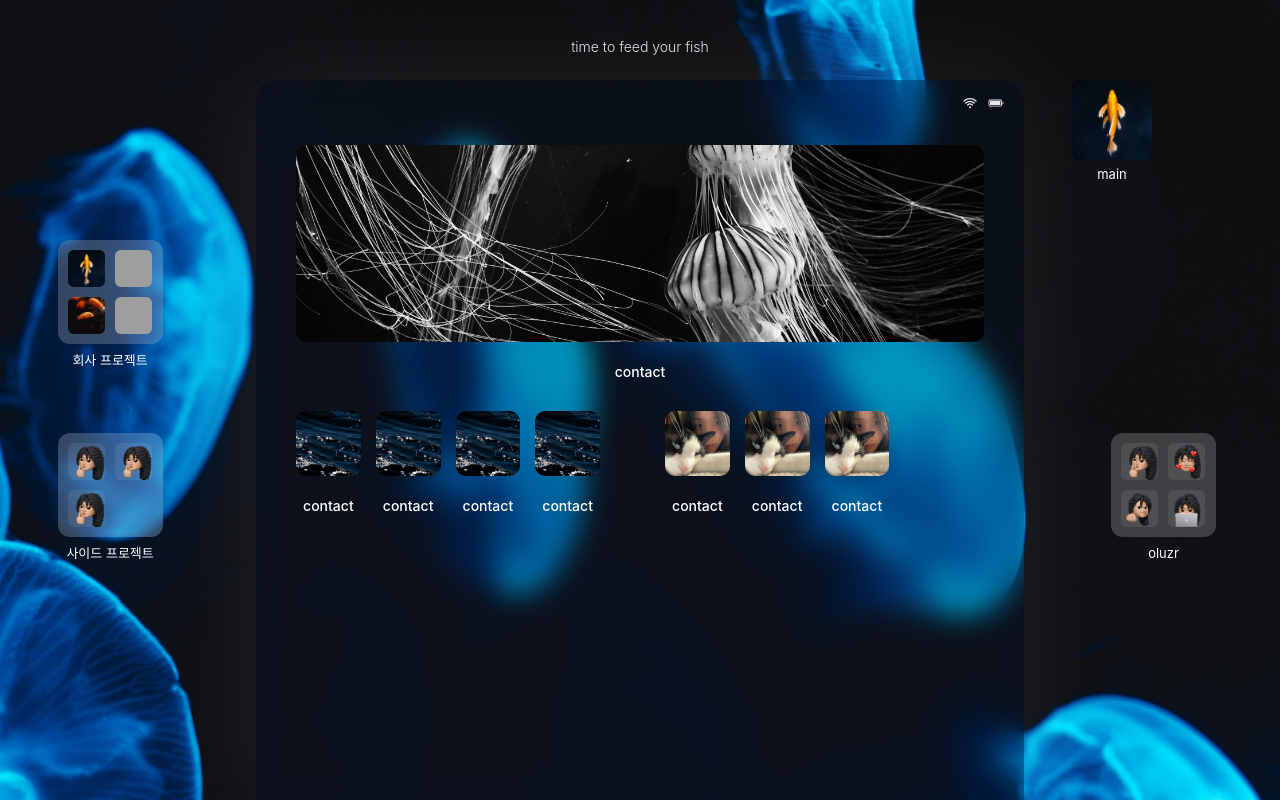
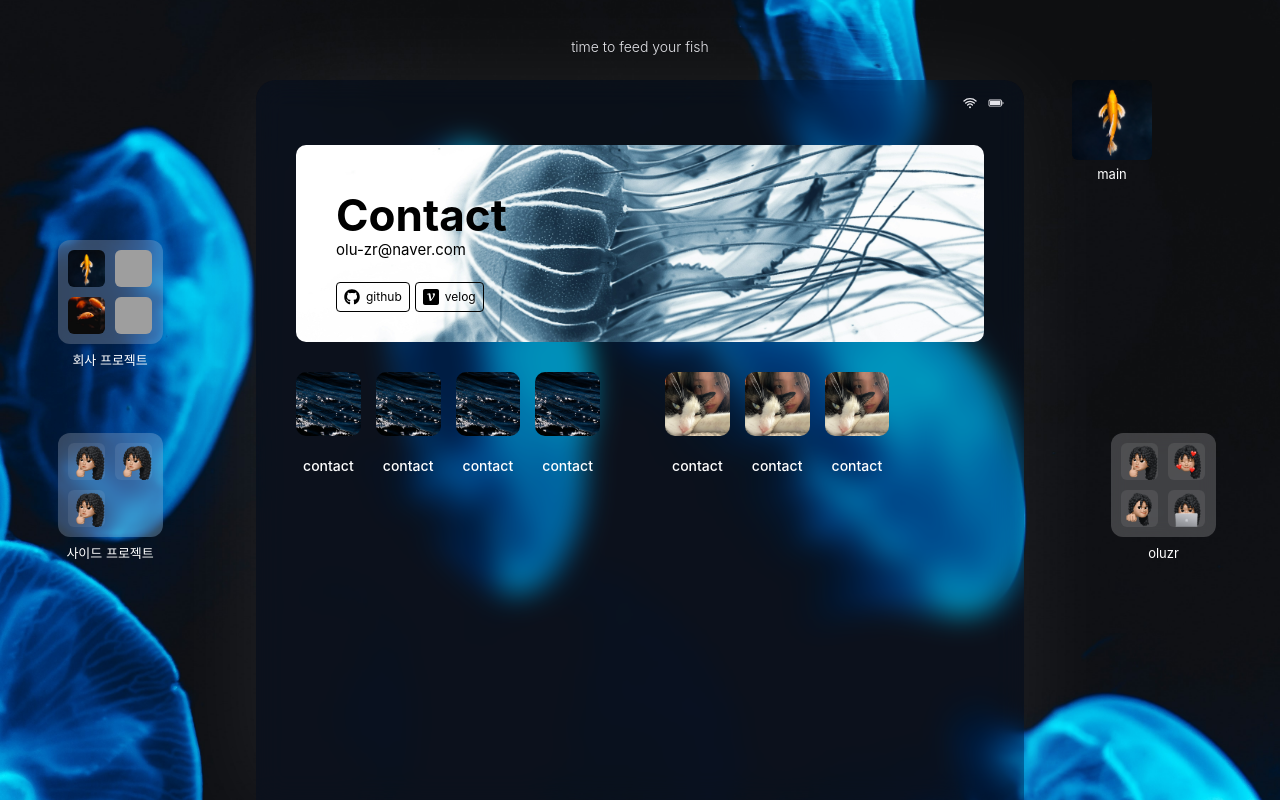
Before and after one commit to oluzr/portfolio2024, a React (Vite) app: page / in a window 1280 px wide. Built offline with nearby package versions, Linux system fonts and the light colour scheme; grey boxes are pictures that could not be loaded; a web font is replaced by a local one.

Commit message:
layout: card

```diff
--- a/src/routes/Main/Main.tsx
+++ b/src/routes/Main/Main.tsx
@@ -2,10 +2,11 @@ import CursorAnimation from "components/common/Cursor/Cursor";
 import * as S from "./style";
 import ThumbnailCard from "components/common/ThumbnailCard/ThumbnailCard";
 import AppIcon from "components/common/AppIcon/AppIcon";
+import ContactCard from "./_components/ContactCard/ContactCard";
 const Main = () => {
   return (
     <S.MainStyleContainer>
-      <ThumbnailCard title="contact" imgSrc="/assets/images/bg-ver2.jpg" />
+      <ContactCard />
       <div className="app-icons-wrapper">
         <div className="app-icons">
           <ThumbnailCard
--- a/src/routes/Main/_components/ContactCard/ContactCard.tsx
+++ b/src/routes/Main/_components/ContactCard/ContactCard.tsx
@@ -7,7 +7,7 @@ const ContactCard = () => {
   return (
     <S.ContactCardStyleContainer>
       <div className="thumb">
-        <Image src="/assets/images/bg-ver2.jpg" />
+        <Image src="/assets/images/bg-white.jpg" />
         <h5 className="main-tit">Contact</h5>
         <p className="sub-tit">olu-zr@naver.com</p>
         <ul>
--- a/src/routes/Main/_components/ContactCard/style.ts
+++ b/src/routes/Main/_components/ContactCard/style.ts
@@ -8,12 +8,24 @@ export const ContactCardStyleContainer = styled.div`
   align-items: center;
   justify-content: center;
   .thumb {
+    width: 100%;
+    aspect-ratio: 3.5;
+    position: relative;
+    display: flex;
+    flex-direction: column;
+    gap: 5px;
+    padding: 30px 40px;
+    justify-content: flex-end;
     img {
       display: flex;
       width: 100%;
+      position: absolute;
+      top: 0;
+      left: 0;
+      z-index: -1;
+      aspect-ratio: 3.5;
       object-fit: cover;
       border-radius: 10px;
-      aspect-ratio: 3.5;
       ${media.phone`
         aspect-ratio: 2.5;
         `}
@@ -22,13 +34,27 @@ export const ContactCardStyleContainer = styled.div`
           `}
     }
     .main-tit {
+      font-size: 44px;
     }
     .sub-tit {
+      font-size: 15px;
     }
     ul {
+      display: flex;
+      flex-direction: row;
+      margin-top:20px;
+      gap: 5px;
       li {
+        border: 1px solid #000;
+        padding: 6px 7px;
+        border-radius:4px;
         a {
           display: flex;
+          align-items: center;
+          gap:6px;
+          p {
+            font-size: 12px;
+          }
         }
       }
     }
```
